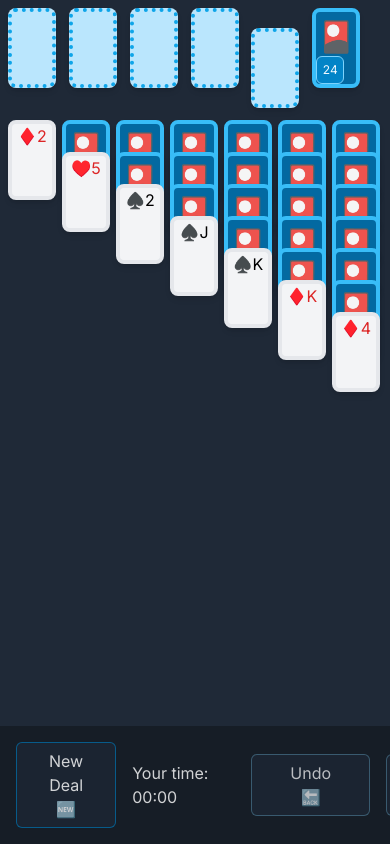
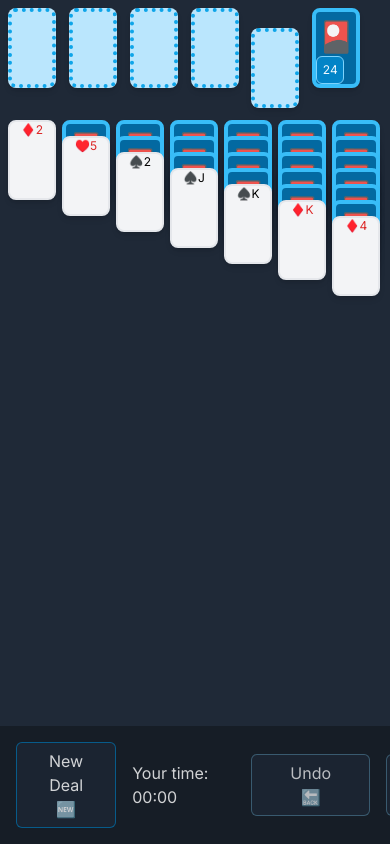
Before and after one commit to hasToggle/solitaire-srsly, a Next.js app: page / in a window 390 px wide. Shown: the top 844 px of the page. Built offline with nearby package versions, Linux system fonts and the light colour scheme.

Commit message:
add responsive card behavior

```diff
--- a/app/globals.css
+++ b/app/globals.css
@@ -7,3 +7,31 @@
     text-wrap: balance;
   }
 }
+
+.card {
+  top: calc(var(--offset) * 32px);
+}
+
+@media (max-width: 1280px) {
+  .card {
+    top: calc(var(--offset) * 24px);
+  }
+}
+
+@media (max-width: 1024px) {
+  .card {
+    top: calc(var(--offset) * 22px);
+  }
+}
+
+@media (max-width: 768px) {
+  .card {
+    top: calc(var(--offset) * 20px);
+  }
+}
+
+@media (max-width: 640px) {
+  .card {
+    top: calc(var(--offset) * 16px);
+  }
+}
--- a/app/tableau.tsx
+++ b/app/tableau.tsx
@@ -20,7 +20,7 @@ export default function Tableau() {
             <Card
               key={cardIndex}
               card={card}
-              className={"items-baseline text-base sm:text-lg md:text-xl"}
+              className={"items-baseline text-xs sm:text-base md:text-xl"}
               onClick={() => handleSelection(stackIndex, cardIndex)}
               onDoubleClick={() =>
                 handleSendToFoundation(stackIndex, cardIndex)
--- a/components/card.tsx
+++ b/components/card.tsx
@@ -25,7 +25,7 @@ export default function Card({
   return (
     <div
       className={clsx(
-        "flex h-20 w-12 select-none items-center justify-center overflow-hidden rounded-lg border-4 border-gray-200 bg-gray-100 pb-6 shadow-md sm:h-24 sm:w-16 md:h-32 md:w-20 lg:h-40 lg:w-24 xl:h-56 xl:w-36",
+        "flex h-20 w-12 select-none items-center justify-center overflow-hidden rounded-lg border-2 border-gray-200 bg-gray-100 pb-6 shadow-md sm:h-24 sm:w-16 md:h-32 md:w-20 lg:h-40 lg:w-24 lg:border-4 xl:h-56 xl:w-36",
         className,
         {
           "text-red-600":
--- a/components/stack.tsx
+++ b/components/stack.tsx
@@ -7,8 +7,8 @@ export default function Stack({ children }: { children?: React.ReactNode }) {
       {childrenArray.map((child, index) => (
         <div
           key={index}
-          className="absolute"
-          style={{ top: `${index * 32}px` }}
+          className="card absolute"
+          style={{ "--offset": index } as React.CSSProperties}
         >
           {child}
         </div>
```
